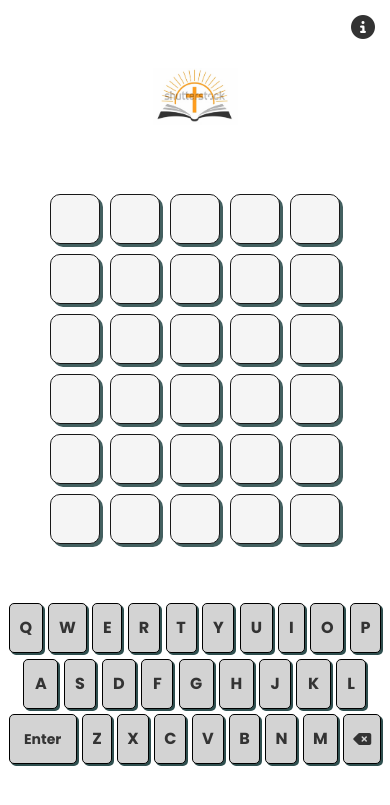
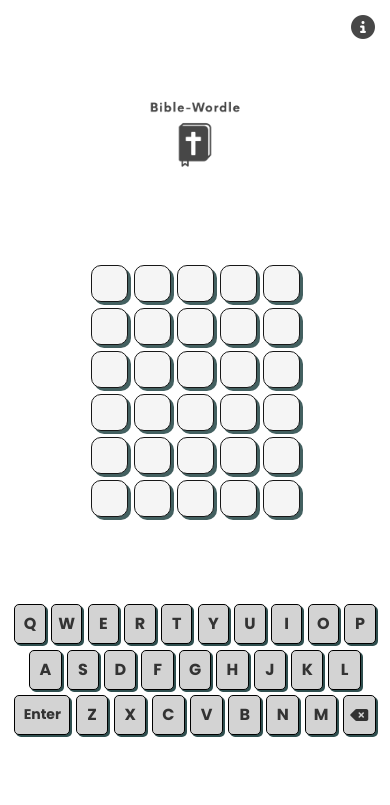
Before and after one commit to josh-stancombe/BibleWordle, a PHP site: page / in a window 390 px wide. Shown: the top 805 px of the page. Run offline with PHP 8.4, Linux system fonts and the light colour scheme; some libraries are stand-ins or nearby versions.

Commit message:
Additional updates

```diff
--- a/index.html
+++ b/index.html
@@ -18,7 +18,7 @@
     <script src="https://maxcdn.bootstrapcdn.com/bootstrap/3.4.1/js/bootstrap.min.js"></script>
     <script type="module" src='script.js'></script>
 
-    <title>The Word(le)</title>
+    <title>Bible-Wordle</title>
 
 </head>
 
@@ -309,8 +309,8 @@
                                 </select>
                             </div>
                             <div>
-                                <button type="button" class="btn btn-success" id="submitBookGuess">Go</button>
-                                <button type="button" class="btn btn-basic" id="unsureBookGuess">X</button>
+                                <button type="button" class="btn btn-success btn-sm" id="submitBookGuess">Go</button>
+                                <button type="button" class="btn btn-warning btn-sm" id="unsureBookGuess">X</button>
                                 <i id='correctBookGuess' class="fa-solid fa-circle-check"></i>
                                 <i id="wrongBookGuess" class="fa-solid fa-circle-xmark"></i>
 
@@ -321,18 +321,16 @@
                     <div id="scoreSection">
                         <div class="separator">
                             <div class="line"></div>
-                            <p>Your Score</p>
+                            <p>Score</p>
                             <div class="line"></div>
                         </div>
 
-                        <div>
-                            <p>Your score is: <span id="userScore"></span></p>
-                            <p>Word Guess: <span id="wordGuesses"></span>pts.<br> Scripture Guess: <span id="scriptureGuess"></span>pts.<br> Clue Used: <span id="clueUsed"></span></p>
+                        <div id="scoreDiv">
+                            <p id="scoreTotal">Your Score: <span id="userScore"></span></p>
+                            <p id="scoreWorkings">Word Guess: <span id="wordGuesses"></span>pts | Scripture Guess: <span id="scriptureGuess"></span>pts | Clue Used: <span id="clueUsed"><span></p>
                         </div>
 
                         <div class="centerText">
-                            <span>Have you beat your family & friends?</span>
-                            <br>
                             <button type="button" class="btn btn-succeed">Share <i class="fa-solid fa-share-nodes"></i></button>
                         </div>
                         <br>
--- a/script.js
+++ b/script.js
@@ -150,7 +150,7 @@
     $('#winModal').modal('toggle');
     $('#winModalHeader').html(todaysWord['word']);
     $('#scriptureBook').html(`<a target="_blank" id="scriptureBookRef" class="blurBox" href='${todaysWord['link']}'><u>${todaysWord['scriptureRef']}</u></a>`);
-    $('#scriptureText').html(`${todaysWord['scripture']} <a id="readMoreLink" target="_blank" href='${todaysWord['link']}'>Read Chapter...</a>`);
+    $('#scriptureText').html(`${todaysWord['scripture']} <br><a id="readMoreLink" target="_blank" href='${todaysWord['link']}'>Read Chapter...</a>`);
 
     $("#submitBookGuess").click(function(){
         loadAdditionalSections();
@@ -164,6 +164,7 @@
 
 function loadAdditionalSections() {
     $('#scriptureBook').slideDown("normal");
+    $('#readMoreLink').slideDown("normal");
 
     // Add styling to book select menu.
     $('#submitBookGuess').hide();
--- a/styles.css
+++ b/styles.css
@@ -22,10 +22,9 @@
     display: flex;
     align-items: center;
     font-size: xx-large;
-    height: 60px;
+    height: 100px;
     width: 100%;
     justify-content: space-evenly;
-    margin-top: 15px;
 }
 
 #mainContainer {
@@ -37,7 +36,7 @@
 }
 
 #logo {
-    width: 85px;
+    width: 150px;
 }
 
 #infoButton {
@@ -46,6 +45,7 @@
     top: 15px;
     right: 15px;
     position: absolute;
+    color: #000000B8
 }
 
 #clueButton {
@@ -118,6 +118,7 @@
     margin: 0.75%;
     border-radius: 5px;
     box-shadow: 2px 2px darkslategrey;
+    width: 0px;
 }
 
 #keyboardRow2 {
@@ -315,6 +331,74 @@
     }
 }
 
+@media only screen and (max-width: 900px) {
+    .keyboardContainer {
+        width: 94%;
+    }
+
+    .keyboardLetter, #letterKeyEnter, #letterKeyRemove {
+        height: 45px;
+    }
+
+    #clueButton {
+        font-size: 14px;
+        width: 160px;
+        height: 23px;
+    }
+
+}
+
+@media only screen and (max-width: 600px) {
+    .keyboardContainer {
+        width: 94%;
+    }
+
+    .keyboardLetter, #letterKeyEnter, #letterKeyRemove {
+        height: 40px;
+    }
+
+    .letterBox {
+        width: 40px;
+        height: 40px;
+    }
+
+    #logoContainer {
+        height: 50;
+    }
+
+    #logo {
+        width: 125px;
+    }
+}
+
+@media only screen and (max-width: 400px) {
+
+    #wordsContainer {
+        margin-top: 0px;
+    }
+
+    .letterBox {
+        width: 37px;
+        height: 37px;
+        margin: 3px;
+        font-size: 20pt;
+    }
+
+    #letterKeyEnter {
+        width: 25px;
+    }
+
+    #logo {
+        width: 100px;
+    }
+}
+
+@media only screen and (min-width: 700px) {
+    .aboutModal {
+        width: 75% !important;
+    }
+}
+
 @media only screen and (min-width: 450px) {
     #bookSelectContainer {
         justify-content: center;
```
Also changed, not shown: other parts of styles.css (+21 -8 lines), assets/logo.png.
